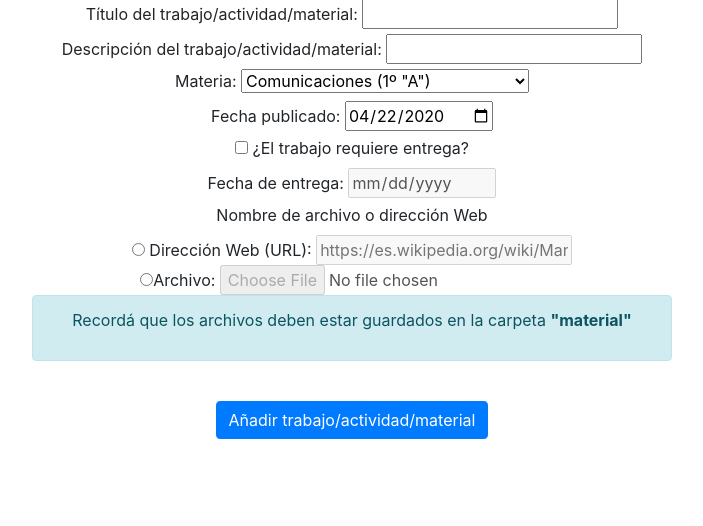
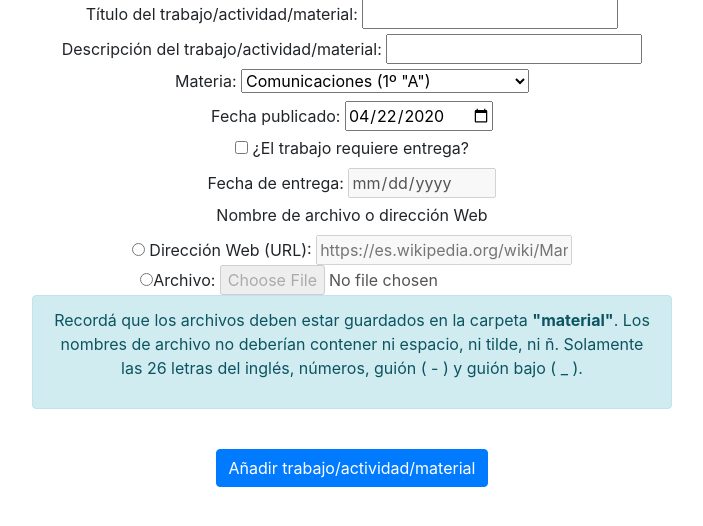
Before and after one commit to juansemarquez/sitioescuela, a Flask app: page /trabajos/nuevo in a window 1280 px wide. Shown: the part 103-629 px from the top of the page, without its empty margins (288-991 px from the left). Run offline with Flask 2, Linux system fonts and the light colour scheme; data comes from the database, SQL or seed files in the repository; some libraries are stand-ins or nearby versions.

Commit message:
Agrega una aclaración en nuevo_trabajo

```diff
--- a/templates/nuevo_trabajo.html
+++ b/templates/nuevo_trabajo.html
@@ -71,7 +71,7 @@
                     {%endif%}
                 {%endif%}
                 <div class="alert alert-info w-50 mx-auto">
-                <p>Recordá que los archivos deben estar guardados en la carpeta <strong>"material"</strong></p>
+                <p>Recordá que los archivos deben estar guardados en la carpeta <strong>"material"</strong>. Los nombres de archivo no deberían contener ni espacio, ni tilde, ni ñ. Solamente las 26 letras del inglés, números, guión ( - ) y guión bajo ( _ ).</p>
                 </div>
 
                 <br>
```
